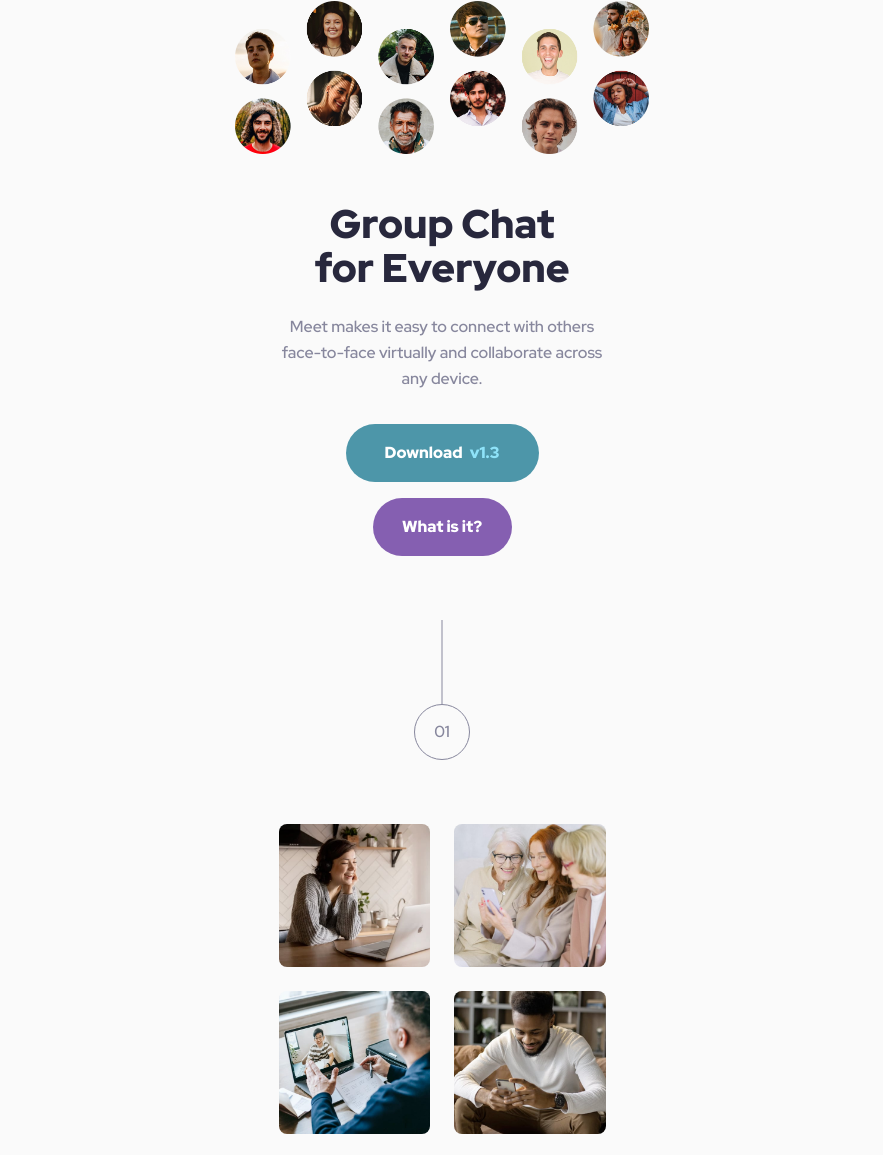
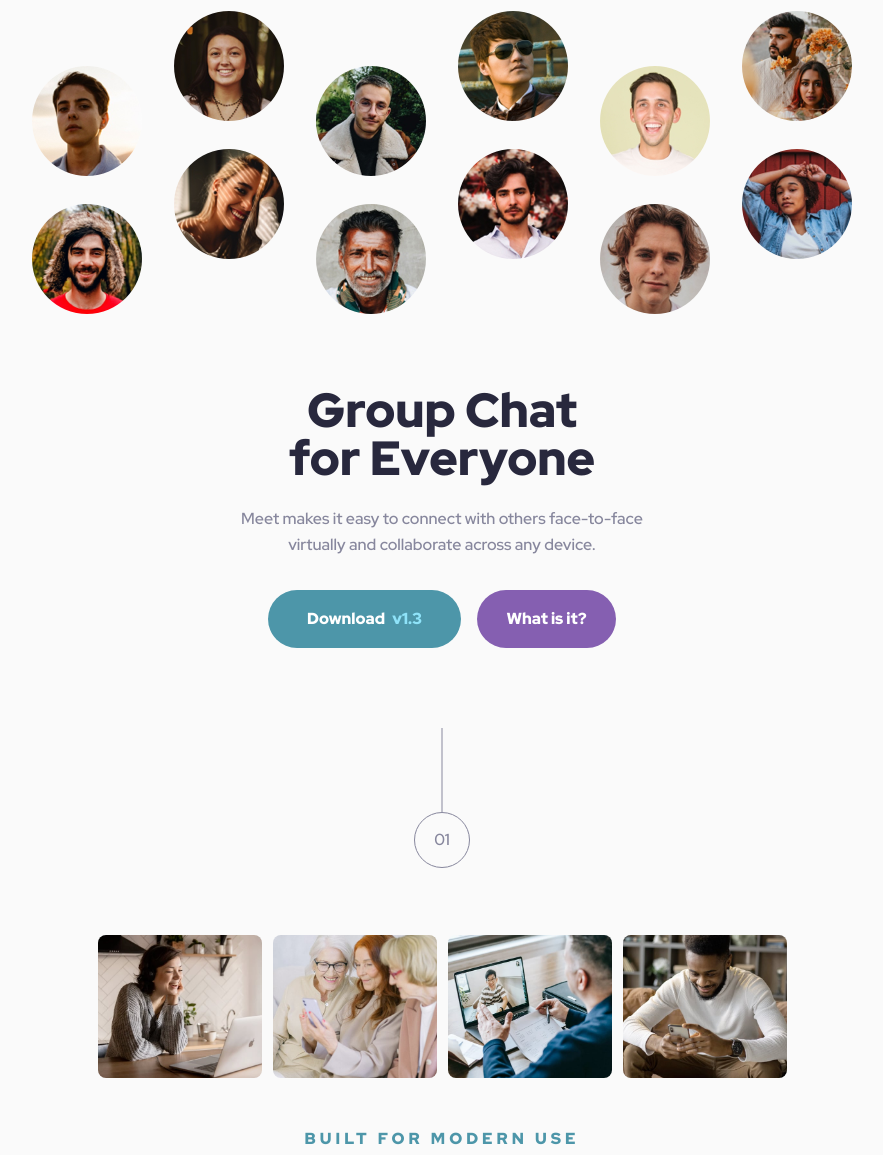
Before and after one commit to annaindistress/frontend-mentor-meet-landing-page, a website: page src/index.html in a window 1280 px wide. Shown: the part 129-1284 px from the top of the page, without its empty margins (198-1081 px from the left). Drawn offline with nearby package versions, Linux system fonts and the light colour scheme; files that its build step writes are made by us from their sources.

Commit message:
Add tablet version of the component

```diff
--- a/src/index.html
+++ b/src/index.html
@@ -16,10 +16,12 @@
   <main>
     <h1 class="visually-hidden">Meet landing page</h1>
     <section class="promo">
-      <h2 class="promo__title">Group Chat for Everyone</h2>
-      <p class="promo__text">Meet makes it easy to connect with others face-to-face virtually and collaborate across any device.</p>
-      <a href="#" class="promo__button button button--download button--green">Download <span class="button__app-version">v1.3</span></a>
-      <a href="#" class="promo__button button button--about">What is it?</a>
+      <div class="promo__container">
+        <h2 class="promo__title">Group Chat for Everyone</h2>
+        <p class="promo__text">Meet makes it easy to connect with others face-to-face virtually and collaborate across any device.</p>
+        <a href="#" class="promo__button button button--download button--green">Download <span class="button__app-version">v1.3</span></a>
+        <a href="#" class="promo__button button button--about">What is it?</a>
+      </div>
     </section>
     <section class="about section">
       <h2 class="visually-hidden">About app</h2>
--- a/src/styles/components/about.less
+++ b/src/styles/components/about.less
@@ -48,3 +48,43 @@
         text-align: center;
     }
 }
+
+@media (min-width: 768px) {
+    .about {
+        max-width: 689px;
+        margin-left: auto;
+        margin-right: auto;
+        margin-bottom: 80px;
+        padding: 0;
+        padding-top: 207px;
+
+        &__figure {
+            flex-wrap: nowrap;
+            max-width: 100%;
+            margin-bottom: 48px;
+        }
+
+        &__image {
+            width: 164px;
+
+            &:nth-of-type(1),
+            &:nth-of-type(2) {
+                margin-bottom: 0;
+            }
+        }
+
+        &__desc {
+            margin-bottom: 16px;
+        }
+
+        &__title {
+            max-width: 445px;
+            font-size: 40px;
+            line-height: 1.1;
+        }
+
+        &__text {
+            max-width: 575px;
+        }
+    }
+}
--- a/src/styles/components/download.less
+++ b/src/styles/components/download.less
@@ -36,3 +36,27 @@
         text-align: center;
     }
 }
+
+@media (min-width: 768px) {
+    .download {
+        &__container {
+            background-image: url('../images/tablet/image-footer.jpg');
+        }
+
+        &__inner {
+            padding-bottom: 66px;
+        }
+
+        &__title {
+            max-width: 350px;
+            margin-bottom: 32px;
+            font-size: 40px;
+            line-height: 1.1;
+        }
+
+        &__text {
+            max-width: 575px;
+            margin-bottom: 40px;
+        }
+    }
+}
--- a/src/styles/components/header.less
+++ b/src/styles/components/header.less
@@ -14,3 +14,9 @@
         height: auto;
     }
 }
+
+@media (min-width: 768px) {
+    .header {
+        padding-bottom: 64px;
+    }
+}
--- a/src/styles/components/promo.less
+++ b/src/styles/components/promo.less
@@ -1,7 +1,4 @@
 .promo {
-    display: flex;
-    flex-direction: column;
-    align-items: center;
     margin-bottom: 40px;
     padding: 24px;
     padding-top: 201px;
@@ -10,9 +7,16 @@
     background-position: top center;
     background-size: 414px auto;
 
+    &__container {
+        display: flex;
+        flex-direction: column;
+        align-items: center;
+        max-width: 330px;
+        margin: 0 auto;
+    }
+
     &__title {
-        max-width: 290px;
-        margin: 0 auto 24px;
+        margin: 0 20px 24px;
         font-weight: 900;
         font-size: 40px;
         line-height: 1.1;
@@ -21,8 +25,8 @@
     }
 
     &__text {
-        max-width: 330px;
-        margin: 0 auto 32px;
+        margin: 0;
+        margin-bottom: 32px;
         text-align: center;
     }
 
@@ -30,3 +34,31 @@
         margin-bottom: 16px;
     }
 }
+
+@media (min-width: 768px) {
+    .promo {
+        margin-bottom: 80px;
+        padding: 0;
+        padding-top: 375px;
+        background-size: 820px auto;
+
+        &__container {
+            flex-wrap: wrap;
+            flex-direction: row;
+            justify-content: center;
+            max-width: 450px;
+        }
+
+        &__title {
+            margin-left: 50px;
+            margin-right: 50px;
+            font-size: 48px;
+            line-height: 1;
+        }
+
+        &__button:first-of-type {
+            margin-right: 16px;
+            margin-bottom: 0;
+        }
+    }
+}
```
